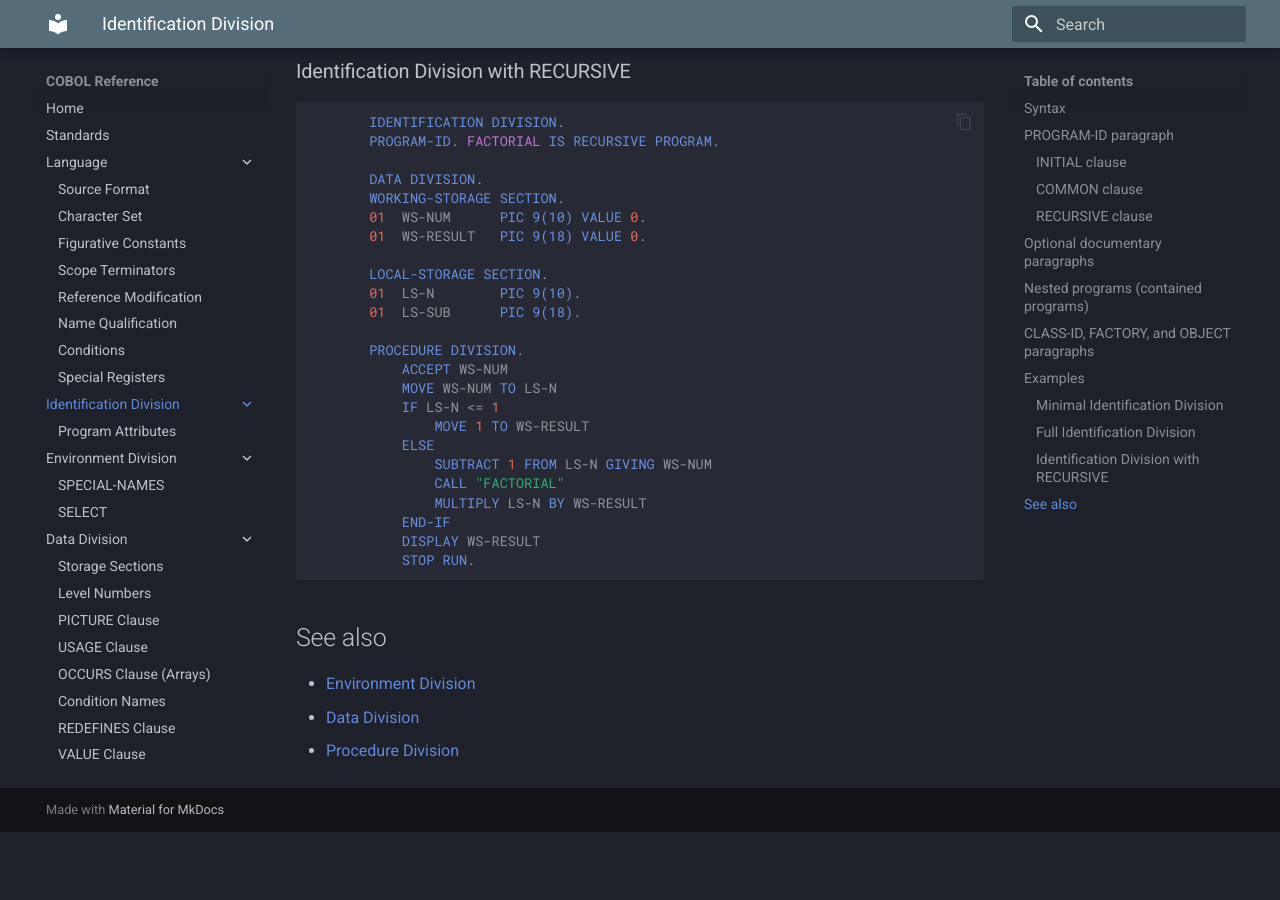
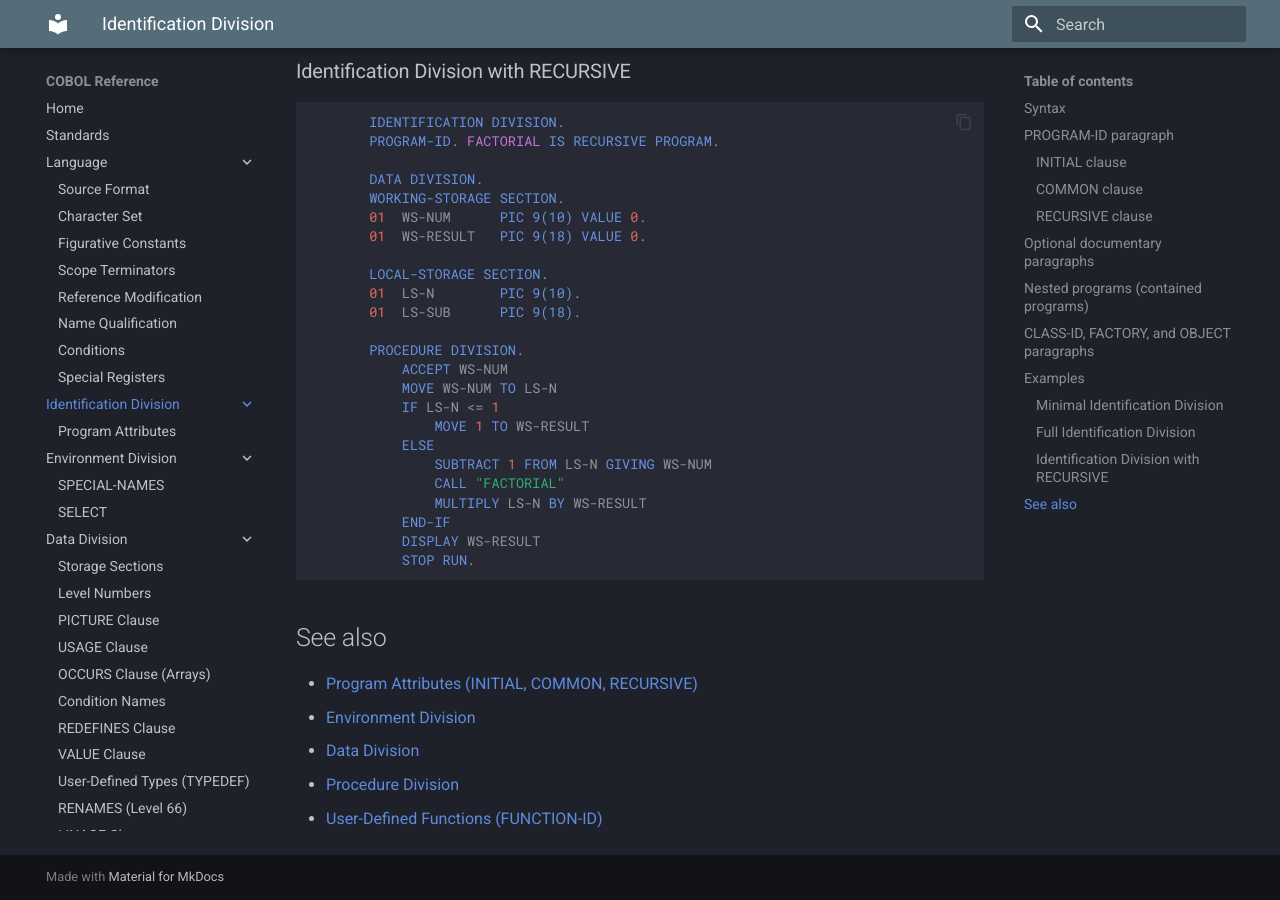
Before and after one commit to bushidocodes/cobol-reference, an MkDocs documentation site: the page built from docs/identification-division/index.md, in a window 1280 px wide and 900 px high, scrolled down 4396 px. Built offline with MkDocs 1.6.1 and Material for MkDocs 9.7.7, drawn with Linux system fonts in a browser that asks for light colours; before the commit the page ends 5228 px from its top, so only the background shows below that.

Commit message:
Fix See Also links

```diff
--- a/docs/data-division/level-numbers.md
+++ b/docs/data-division/level-numbers.md
@@ -201,5 +201,5 @@
 - [USAGE Clause](usage.md)
 - [OCCURS Clause](occurs.md)
 - [Condition Names (Level 88)](condition-names.md)
-- RENAMES Clause
+- [RENAMES Clause (Level 66)](renames.md)
 - [VALUE Clause](value.md)
--- a/docs/identification-division/index.md
+++ b/docs/identification-division/index.md
@@ -204,6 +204,8 @@
 
 ## See also
 
+- [Program Attributes (INITIAL, COMMON, RECURSIVE)](program-attributes.md)
 - [Environment Division](../environment-division/index.md)
 - [Data Division](../data-division/index.md)
 - [Procedure Division](../procedure-division/index.md)
+- [User-Defined Functions (FUNCTION-ID)](../intrinsic-functions/user-defined.md)
```
Also changed, not shown: docs/data-division/condition-names.md (+1 -1 lines), docs/data-division/occurs.md (+2 -2 lines), docs/data-division/screen-section.md (+3 -0 lines).
